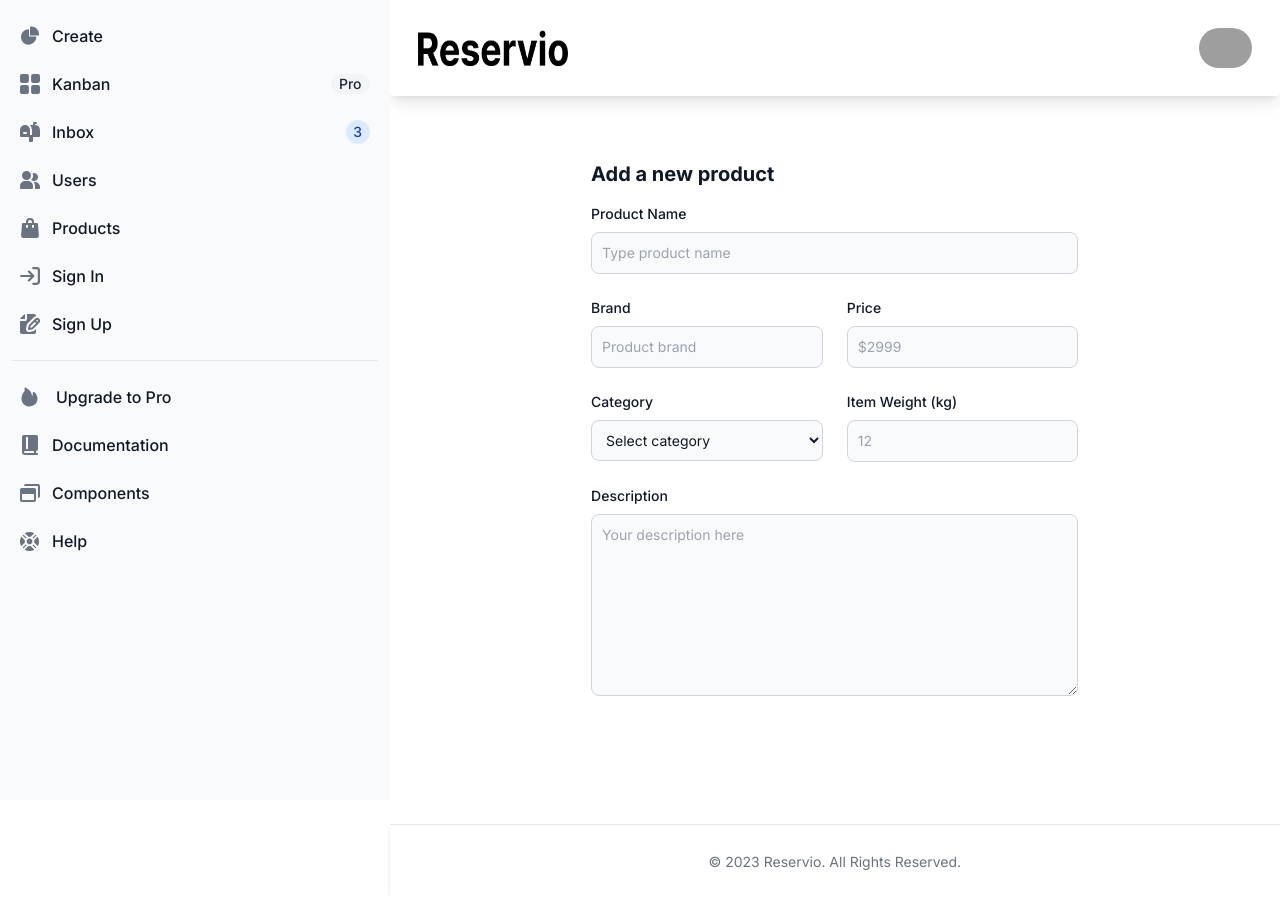
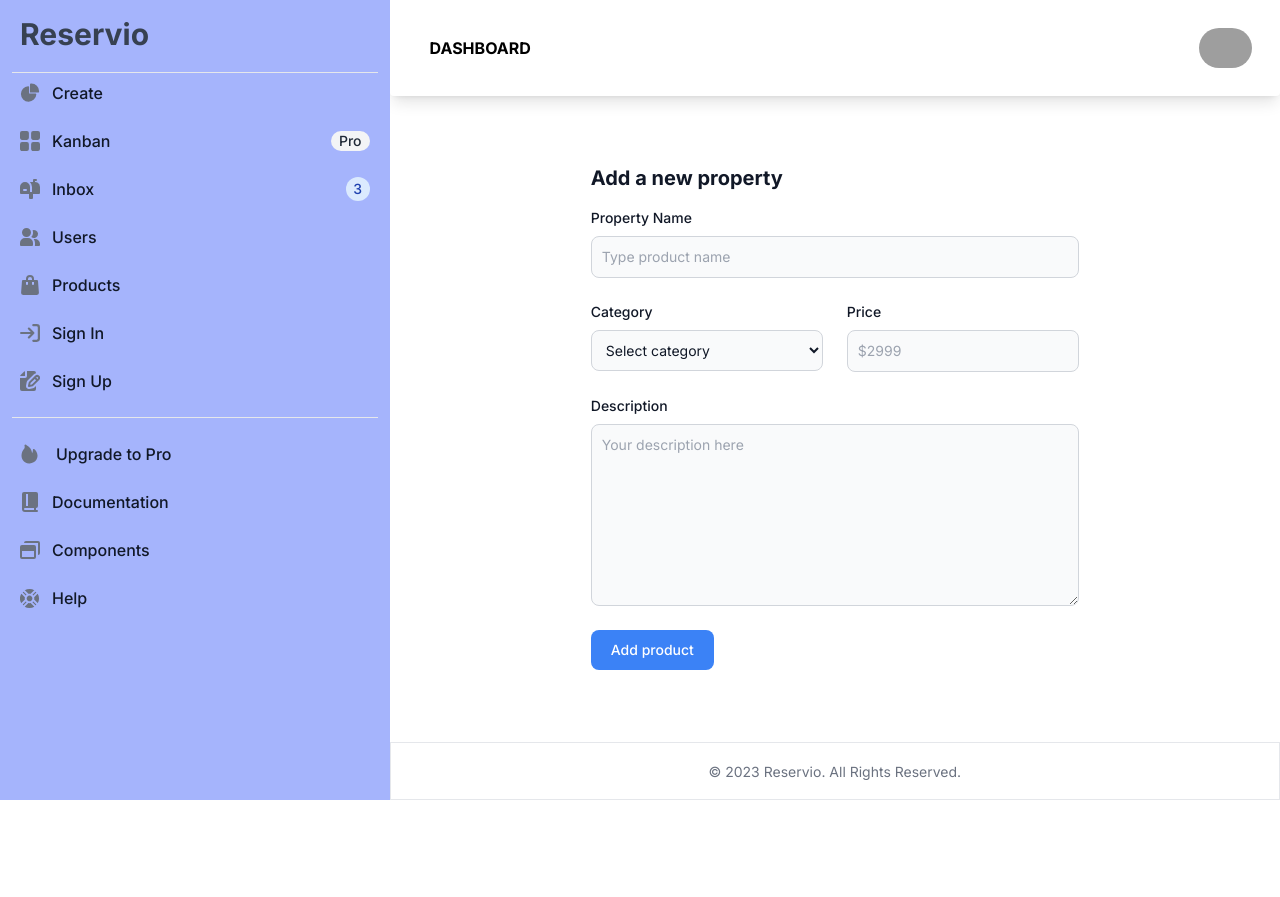
Before and after one commit to stanislavivanov995/real-estate-app-fe, a Next.js app: page /admin/estates/create in a window 1280 px wide. After the commit the page ends 800 px from the top, so only its background shows below. Built offline with nearby package versions, Linux system fonts and the light colour scheme; grey boxes are pictures that could not be loaded.

Commit message:
update dashboard + create form

```diff
--- a/app/admin/estates/create/page.js
+++ b/app/admin/estates/create/page.js
@@ -4,10 +4,10 @@ import CreateForm from "@/components/layouts/Create/CreateForm";
 export default function Create() {
   return (
     <DashboardLayout>
-      <section class="dark:bg-gray-900 w-7/12">
-        <div class="py-8 px-4 max-w-2xl lg:py-16">
-          <h2 class="mb-4 text-xl font-bold text-gray-900 dark:text-white">
-            Add a new product
+      <section className="dark:bg-gray-900">
+        <div className="py-8 px-4 max-w-2xl lg:py-16">
+          <h2 className="mb-4 text-xl font-bold text-gray-900 dark:text-white">
+            Add a new property
           </h2>
           <CreateForm />
         </div>
--- a/app/globals.css
+++ b/app/globals.css
@@ -10,7 +10,3 @@
     @apply bg-background text-foreground;
   }
 } */
-
-.smaller-screen {
-  height: 90vh;
-}
--- a/components/dashboard components/Footer/Footer.jsx
+++ b/components/dashboard components/Footer/Footer.jsx
@@ -1,6 +1,6 @@
 export default function Footer() {
   return (
-    <footer className="mt-auto z-20 text-center w-full p-4 bg-white border-t border-gray-200 shadow-md p-6 dark:bg-gray-800 dark:border-gray-600">
+    <footer className="mt-auto z-20 text-center w-full p-4 bg-white border border-gray-200 dark:bg-gray-800 dark:border-gray-600">
       <span className="text-sm text-gray-500 sm:text-center dark:text-gray-400">
         © 2023
         <a href="/home" className="ml-1 hover:underline">
--- a/components/dashboard components/Header/Header.jsx
+++ b/components/dashboard components/Header/Header.jsx
@@ -1,21 +1,15 @@
 "use client";
 
-import Image from "next/image.js";
+import { Avatar, Dropdown, Navbar } from "flowbite-react";
 import Link from "next/link";
-import { Avatar, Dropdown, Navbar } from "flowbite-react";
 
 export default function Header() {
   return (
     <Navbar fluid rounded className="shadow-lg w-full p-7">
-      <Navbar.Brand href="https://flowbite-react.com">
-        <Image
-          src="/website-logo.png"
-          className="mr-3 h-6 sm:h-9 max-sm:ml-10"
-          alt="Flowbite React Logo"
-          width={150}
-          height={150}
-        />
-      </Navbar.Brand>
+      <div className="font-bold ml-3 max-sm:hidden">DASHBOARD</div>
+      <div className="hidden max-sm:block font-bold text-3xl text-gray-700 ml-8">
+        Reservio
+      </div>
       <div className="flex md:order-2">
         <Dropdown
           arrowIcon={false}
--- a/components/dashboard components/Sidebar/Sidebar.jsx
+++ b/components/dashboard components/Sidebar/Sidebar.jsx
@@ -8,7 +8,7 @@ export default function Sidebar() {
         data-drawer-toggle="separator-sidebar"
         aria-controls="separator-sidebar"
         type="button"
-        className="fixed top-5 left-0 inline-flex items-center p-2 mt-2 ml-3 text-sm text-gray-500 rounded-lg sm:hidden hover:bg-gray-100 focus:outline-none focus:ring-2 focus:ring-gray-200 dark:text-gray-400 dark:hover:bg-gray-700 dark:focus:ring-gray-600"
+        className="absolute top-5 left-0 inline-flex items-center p-2 mt-2 ml-3 text-sm text-gray-500 rounded-lg sm:hidden hover:bg-gray-100 focus:outline-none focus:ring-2 focus:ring-gray-200 dark:text-gray-400 dark:hover:bg-gray-700 dark:focus:ring-gray-600"
       >
         <span className="sr-only">Open sidebar</span>
         <svg
@@ -28,11 +28,12 @@ export default function Sidebar() {
 
       <aside
         id="separator-sidebar"
-        className="max-sm:hidden z-40 w-[35em] h-screen transition-transform -translate-x-[30em] sm:translate-x-0"
+        className="max-sm:hidden z-40 w-[35em] transition-transform -translate-x-[30em] sm:translate-x-0"
         aria-label="Sidebar"
       >
-        <div className="h-full px-3 py-4 overflow-y-auto bg-gray-50 dark:bg-gray-800">
-          <ul className="space-y-2 font-medium">
+        <div className="h-full px-3 py-4 overflow-y-auto bg-indigo-300 dark:bg-gray-800">
+          <div className="font-bold text-3xl text-gray-700 ml-2">Reservio</div>
+          <ul className="space-y-2 font-medium border-t border-gray-200 mt-5">
             <li>
               <Link
                 href="estates/create"
--- a/components/layouts/Create/CreateForm.jsx
+++ b/components/layouts/Create/CreateForm.jsx
@@ -3,43 +3,46 @@ import * as Yup from "yup";
 export default function CreateForm() {
   return (
     <form action="post">
-      <div class="grid gap-4 sm:grid-cols-2 sm:gap-6">
-        <div class="sm:col-span-2">
+      <div className="grid gap-4 sm:grid-cols-2 sm:gap-6">
+        <div className="sm:col-span-2">
           <label
-            for="name"
-            class="block mb-2 text-sm font-medium text-gray-900 dark:text-white"
+            htmlFor="name"
+            className="block mb-2 text-sm font-medium text-gray-900 dark:text-white"
           >
-            Product Name
+            Property Name
           </label>
           <input
             type="text"
             name="name"
             id="name"
-            class="bg-gray-50 border border-gray-300 text-gray-900 text-sm rounded-lg focus:ring-primary-600 focus:border-primary-600 block w-full p-2.5 dark:bg-gray-700 dark:border-gray-600 dark:placeholder-gray-400 dark:text-white dark:focus:ring-primary-500 dark:focus:border-primary-500"
+            className="bg-gray-50 border border-gray-300 text-gray-900 text-sm rounded-lg block w-full p-2.5 dark:bg-gray-700 dark:border-gray-600 dark:placeholder-gray-400 dark:text-white dark:focus:ring-primary-500 dark:focus:border-primary-500"
             placeholder="Type product name"
-            required=""
           />
         </div>
-        <div class="w-full">
+        <div>
           <label
-            for="brand"
-            class="block mb-2 text-sm font-medium text-gray-900 dark:text-white"
+            htmlFor="category"
+            className="block mb-2 text-sm font-medium text-gray-900 dark:text-white"
           >
-            Brand
+            Category
           </label>
-          <input
-            type="text"
-            name="brand"
-            id="brand"
-            class="bg-gray-50 border border-gray-300 text-gray-900 text-sm rounded-lg focus:ring-primary-600 focus:border-primary-600 block w-full p-2.5 dark:bg-gray-700 dark:border-gray-600 dark:placeholder-gray-400 dark:text-white dark:focus:ring-primary-500 dark:focus:border-primary-500"
-            placeholder="Product brand"
-            required=""
-          />
+          <select
+            id="category"
+            className="bg-gray-50 border border-gray-300 text-gray-900 text-sm rounded-lg focus:ring-primary-500 focus:border-primary-500 block w-full p-2.5 dark:bg-gray-700 dark:border-gray-600 dark:placeholder-gray-400 dark:text-white dark:focus:ring-primary-500 dark:focus:border-primary-500"
+          >
+            <option selected disabled value="Select category">
+              Select category
+            </option>
+            <option value="TV">TV/Monitors</option>
+            <option value="PC">PC</option>
+            <option value="GA">Gaming/Console</option>
+            <option value="PH">Phones</option>
+          </select>
         </div>
-        <div class="w-full">
+        <div className="w-full">
           <label
-            for="price"
-            class="block mb-2 text-sm font-medium text-gray-900 dark:text-white"
+            htmlhtmlFor="price"
+            className="block mb-2 text-sm font-medium text-gray-900 dark:text-white"
           >
             Price
           </label>
@@ -47,63 +50,28 @@ export default function CreateForm() {
             type="number"
             name="price"
             id="price"
-            class="bg-gray-50 border border-gray-300 text-gray-900 text-sm rounded-lg focus:ring-primary-600 focus:border-primary-600 block w-full p-2.5 dark:bg-gray-700 dark:border-gray-600 dark:placeholder-gray-400 dark:text-white dark:focus:ring-primary-500 dark:focus:border-primary-500"
+            className="bg-gray-50 border border-gray-300 text-gray-900 text-sm rounded-lg focus:ring-primary-600 focus:border-primary-600 block w-full p-2.5 dark:bg-gray-700 dark:border-gray-600 dark:placeholder-gray-400 dark:text-white dark:focus:ring-primary-500 dark:focus:border-primary-500"
             placeholder="$2999"
-            required=""
           />
         </div>
-        <div>
+        <div className="sm:col-span-2">
           <label
-            for="category"
-            class="block mb-2 text-sm font-medium text-gray-900 dark:text-white"
-          >
-            Category
-          </label>
-          <select
-            id="category"
-            class="bg-gray-50 border border-gray-300 text-gray-900 text-sm rounded-lg focus:ring-primary-500 focus:border-primary-500 block w-full p-2.5 dark:bg-gray-700 dark:border-gray-600 dark:placeholder-gray-400 dark:text-white dark:focus:ring-primary-500 dark:focus:border-primary-500"
-          >
-            <option selected="">Select category</option>
-            <option value="TV">TV/Monitors</option>
-            <option value="PC">PC</option>
-            <option value="GA">Gaming/Console</option>
-            <option value="PH">Phones</option>
-          </select>
-        </div>
-        <div>
-          <label
-            for="item-weight"
-            class="block mb-2 text-sm font-medium text-gray-900 dark:text-white"
-          >
-            Item Weight (kg)
-          </label>
-          <input
-            type="number"
-            name="item-weight"
-            id="item-weight"
-            class="bg-gray-50 border border-gray-300 text-gray-900 text-sm rounded-lg focus:ring-primary-600 focus:border-primary-600 block w-full p-2.5 dark:bg-gray-700 dark:border-gray-600 dark:placeholder-gray-400 dark:text-white dark:focus:ring-primary-500 dark:focus:border-primary-500"
-            placeholder="12"
-            required=""
-          />
-        </div>
-        <div class="sm:col-span-2">
-          <label
-            for="description"
-            class="block mb-2 text-sm font-medium text-gray-900 dark:text-white"
+            htmlhtmlFor="description"
+            className="block mb-2 text-sm font-medium text-gray-900 dark:text-white"
           >
             Description
           </label>
           <textarea
             id="description"
             rows="8"
-            class="block p-2.5 w-full text-sm text-gray-900 bg-gray-50 rounded-lg border border-gray-300 focus:ring-primary-500 focus:border-primary-500 dark:bg-gray-700 dark:border-gray-600 dark:placeholder-gray-400 dark:text-white dark:focus:ring-primary-500 dark:focus:border-primary-500"
+            className="block p-2.5 w-full text-sm text-gray-900 bg-gray-50 rounded-lg border border-gray-300 dark:bg-gray-700 dark:border-gray-600 dark:placeholder-gray-400 dark:text-white dark:focus:ring-primary-500 dark:focus:border-primary-500"
             placeholder="Your description here"
           ></textarea>
         </div>
       </div>
       <button
         type="submit"
-        class="inline-flex items-center px-5 py-2.5 mt-4 sm:mt-6 text-sm font-medium text-center text-white bg-primary-700 rounded-lg focus:ring-4 focus:ring-primary-200 dark:focus:ring-primary-900 hover:bg-primary-800"
+        className="inline-flex items-center px-5 py-2.5 mt-4 sm:mt-6 text-sm font-medium text-center text-white bg-blue-500 rounded-lg focus:ring-4 focus:ring-primary-200 dark:focus:ring-primary-900 hover:bg-primary-800"
       >
         Add product
       </button>
--- a/components/layouts/DashboardLayout/DashboardLayout.js
+++ b/components/layouts/DashboardLayout/DashboardLayout.js
@@ -4,11 +4,11 @@ import Footer from "@/components/dashboard components/Footer/Footer";
 
 export default function DashboardLayout({ children }) {
   return (
-    <div className="flex">
+    <div className="flex h-screen">
       <Sidebar />
-      <div className="flex flex-col items-center w-screen h-screen">
+      <div className="flex flex-col w-screen h-full">
         <Navbar />
-        {children}
+        <div className="overflow-y-auto m-auto">{children}</div>
         <Footer />
       </div>
     </div>
```
Also changed, not shown: public/website-logo.png (deleted).
